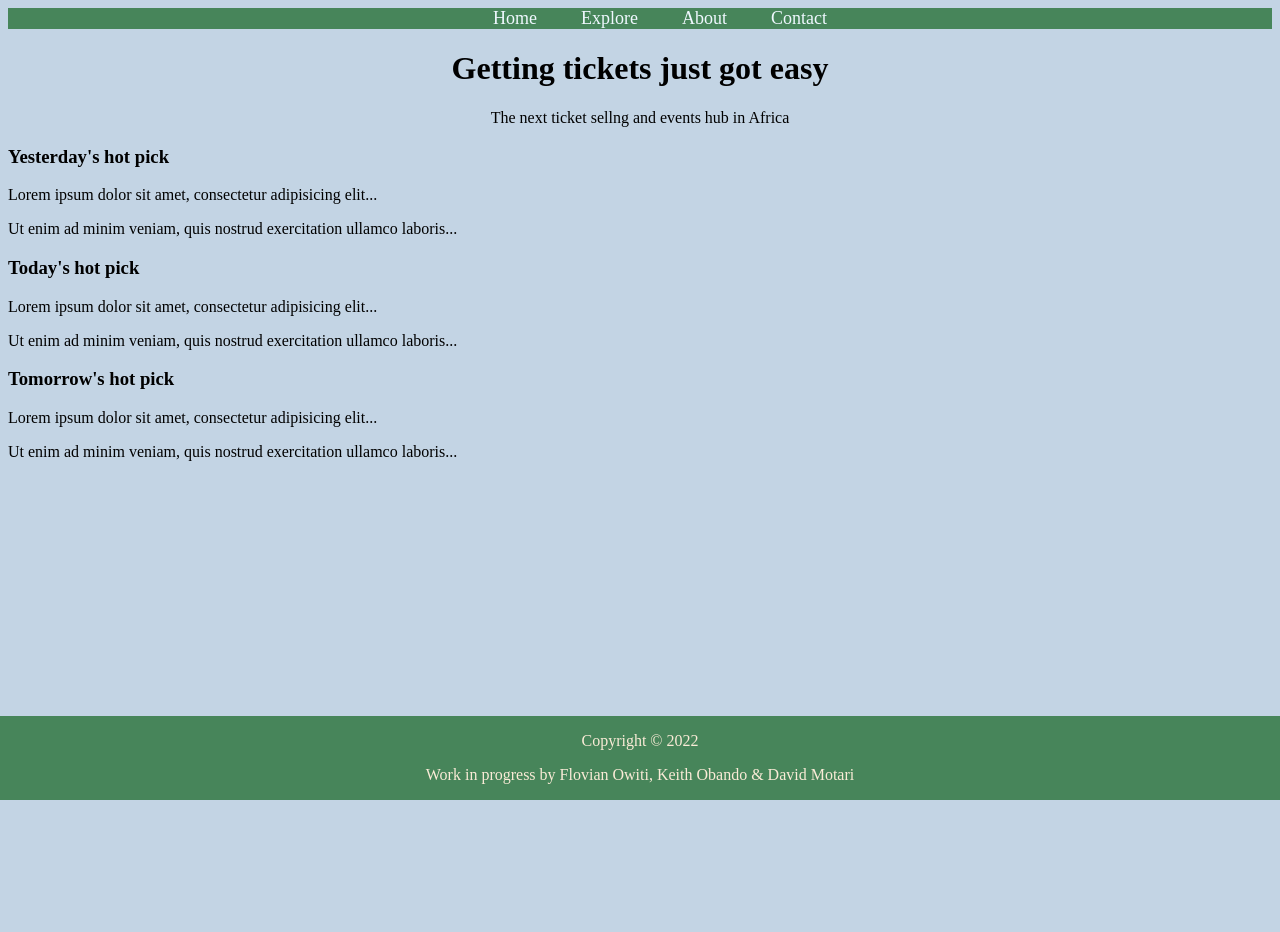
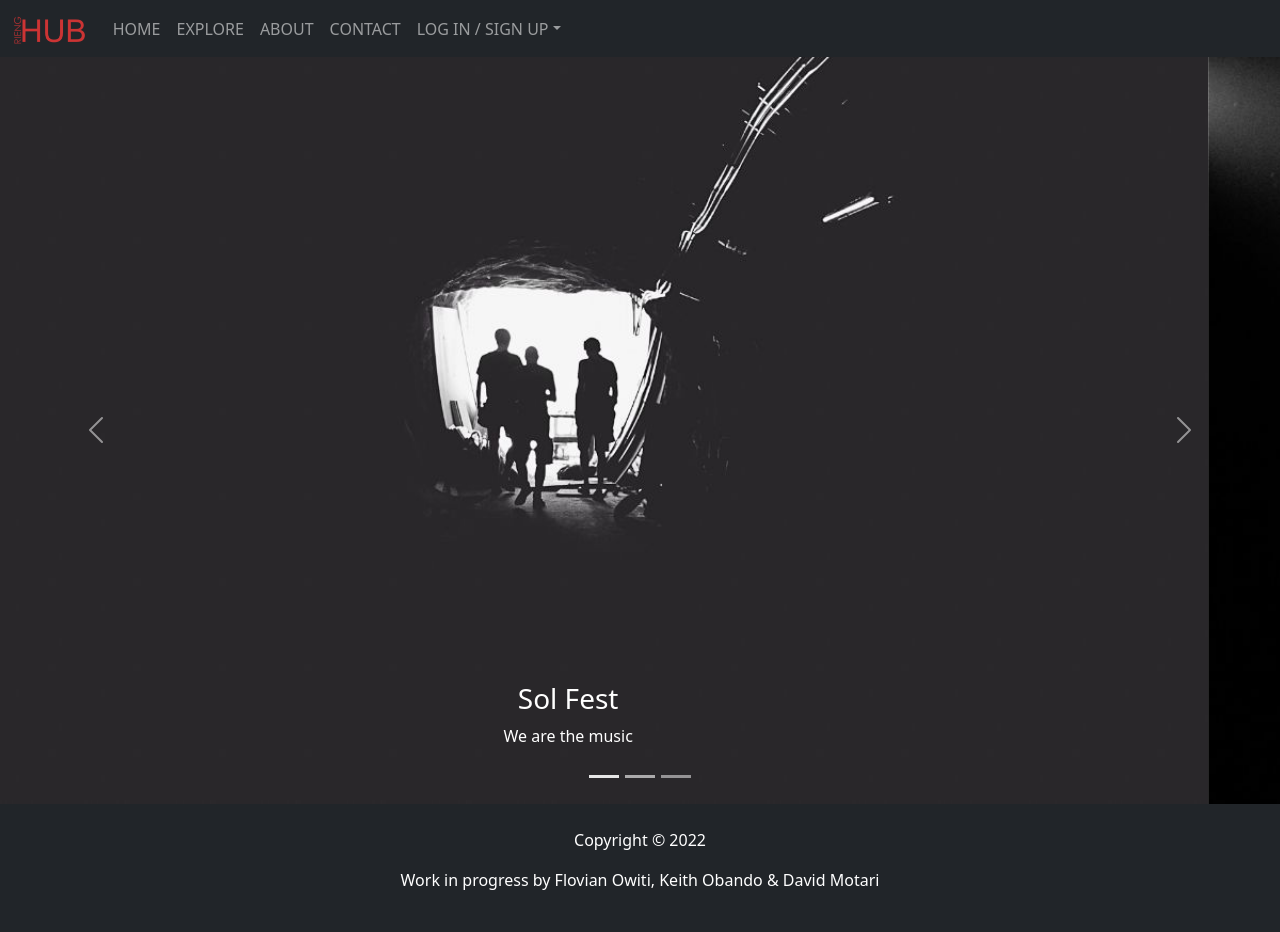
Before and after one commit to 17Keith/rienghub, a plain HTML site: page Static/frontpage.html in a window 1280 px wide. Before the commit the page ends 800 px from the top, so only its background shows below. Drawn offline with nearby package versions, Linux system fonts and the light colour scheme.

Commit message:
Update of frontend

```diff
--- a/Static/frontpage.css
+++ b/Static/frontpage.css
@@ -1,63 +1,17 @@
-header{
-    text-align: center;
-    position: relative;
-    background-color: rgb(71, 133, 90);
-    color: aliceblue;
-    margin-left: 0;
-    margin-right: 0;
-    width: 100%;
-    left: 0;
-    bottom: 0;
-}
-ul{
-    position: relative;
-    display: inline;
-    align-items: center;
-    text-align: center;
-
+.bgimgs {
+    height: 100%;
+    background-position: center;
+    background-repeat: no-repeat;
+    background-size: cover;
 }
 
-.home{
-    text-align: center;
-    text-align-last: center;
-    font-size: large;
-
-}
-.explore{
-    text-align: center;
-    text-align-last: center;
-    font-size: large;
-}
-.about{
-    text-align: center;
-    text-align-last: center;
-    font-size: large;
-}
-.contact{
-    text-align: center;
-    text-align-last: center;
-    font-size: large;
-}
-
-body{
-    position: relative;
-    display: block;
-    margin: 8px;
-    background-color: rgb(195, 212, 228);
-}
-.text-center{
+.text-center {
     align-items: center;
     text-align: center;
     color: rgb(0, 0, 0);
 }
-.container{
-    position: relative;
-    width: 100%;
-    border: 15px black;
-    margin-top: 10px;
-    margin-bottom: 10px;
-}
-.footer{
+
+.footer {
     text-align: center;
     position: fixed;
     background-color: rgb(71, 133, 90);
@@ -68,3 +22,8 @@ body{
     bottom: 0;
     color: antiquewhite;
 }
+
+#logo {
+    width: 76.75px;
+    height: 29px;
+}
--- a/Static/frontpage.html
+++ b/Static/frontpage.html
@@ -1,51 +1,89 @@
 <!DOCTYPE html>
 <html lang="en">
+
 <head>
     <title>Rieng Hub</title>
     <meta charset="utf-8">
     <meta name="viewport" content="width=device-width, initial-scale=1">
     <link rel="stylesheet" href="frontpage.css">
     <link rel="icon" href="static/images/logo.png">
+    <link href="https://cdn.jsdelivr.net/npm/bootstrap@5.2.3/dist/css/bootstrap.min.css" rel="stylesheet">
+    <script src="https://cdn.jsdelivr.net/npm/bootstrap@5.2.3/dist/js/bootstrap.bundle.min.js"></script>
 </head>
-<header>
-    <ul class="home">Home</ul>
-    <ul class="explore">Explore</ul>
-    <ul class="about">About</ul>
-    <ul class="contact">Contact</ul>
-
+<nav class="navbar navbar-expand-sm bg-dark navbar-dark">
+    <div class="container-fluid">
+        <a href="#" class="navbar-brand"><img id="logo" src="./images/rienghublogo1.png" alt="Rienghub"></a>
+        <button class="navbar-toggler" type="button" data-bs-toggle="collapse" data-bs-target="#collapsibleNavbar">
+          <span class="navbar-toggler-icon"></span>
+        </button>
+        <div class="collapse navbar-collapse " id="collapsibleNavbar">
+            <ul class="navbar-nav">
+                <li class="nav-item"><a class="nav-link" href="#">HOME</a></li>
+                <li class="nav-item"><a class="nav-link" href="#">EXPLORE</a></li>
+                <li class="nav-item"><a class="nav-link" href="#">ABOUT</a></li>
+                <li class="nav-item"><a class="nav-link" href="#">CONTACT</a></li>
+                <li class="nav-item dropdown">
+                    <a class="nav-link dropdown-toggle" href="#" role="button" data-bs-toggle="dropdown">LOG IN / SIGN UP</a>
+                    <ul class="dropdown-menu">
+                        <li><a href="#" class="dropdown-item">LOG IN</a></li>
+                        <li><a href="#" class="dropdown-item">SIGN UP</a></li>
+                    </ul>
+                </li>
+            </ul>
         </div>
-</header>
-<body>
-
-<div class="text-center">
-  <h1>Getting tickets just got easy </h1>
-  <p>The next ticket sellng and events hub in Africa</p>
     </div>
 
-<div class="container">
-  <div class="row">
-    <div class="yesterday">
-      <h3>Yesterday's hot pick</h3>
-      <p>Lorem ipsum dolor sit amet, consectetur adipisicing elit...</p>
-      <p>Ut enim ad minim veniam, quis nostrud exercitation ullamco laboris...</p>
+</nav>
+
+<body>
+    <!-- Carousel -->
+    <div id="demo" class="carousel slide" data-bs-ride="carousel">
+
+        <!-- Indicators/dots -->
+        <div class="carousel-indicators">
+            <button type="button" data-bs-target="#demo" data-bs-slide-to="0" class="active"></button>
+            <button type="button" data-bs-target="#demo" data-bs-slide-to="1"></button>
+            <button type="button" data-bs-target="#demo" data-bs-slide-to="2"></button>
         </div>
-    <div class="today">
-      <h3>Today's hot pick</h3>
-      <p>Lorem ipsum dolor sit amet, consectetur adipisicing elit...</p>
-      <p>Ut enim ad minim veniam, quis nostrud exercitation ullamco laboris...</p>
+
+        <!-- The slideshow/carousel -->
+        <div class="carousel-inner">
+            <div class="carousel-item active bgimgs">
+                <img src="./images/sol.jpg" alt="Sol Fest" class="d-block" style="width:100%">
+                <div class="carousel-caption">
+                    <h3>Sol Fest</h3>
+                    <p>We are the music</p>
                 </div>
-    <div class="tomorrow">
-      <h3>Tomorrow's hot pick</h3>
-      <p>Lorem ipsum dolor sit amet, consectetur adipisicing elit...</p>
-      <p>Ut enim ad minim veniam, quis nostrud exercitation ullamco laboris...</p>
+            </div>
+            <div class="carousel-item bgimgs">
+                <img src="./images/shin.jpg" alt="Shin City" class="d-block" style="width:100%">
+                <div class="carousel-caption">
+                    <h3>Shin City</h3>
+                    <p>No Finyo Just Party</p>
+                </div>
+            </div>
+            <div class="carousel-item bgimgs">
+                <img src="./images/oct.jpg" alt="October Fest" class="d-block" style="width:100%">
+                <div class="carousel-caption">
+                    <h3>October Fest</h3>
+                    <p>Experience the vibe</p>
                 </div>
             </div>
         </div>
-</body>
-<footer>
-  <div class="footer">
+
+        <!-- Left and right controls/icons -->
+        <button class="carousel-control-prev" type="button" data-bs-target="#demo" data-bs-slide="prev">
+    <span class="carousel-control-prev-icon"></span>
+  </button>
+        <button class="carousel-control-next" type="button" data-bs-target="#demo" data-bs-slide="next">
+    <span class="carousel-control-next-icon"></span>
+  </button>
+    </div>
+
+    <div class="p-4 bg-dark text-white text-center">
         <p> Copyright &#169; 2022</p>
         <p>Work in progress by Flovian Owiti, Keith Obando & David Motari</p>
     </div>
-</footer>
+</body>
+
 </html>
```
Also changed, not shown: Static/images/oct.jpg (added), Static/images/rienghublogo1.png (added), Static/images/shin.jpg (added), Static/images/sol.jpg (added). Lines whose indentation alone changed are shown as unchanged.
